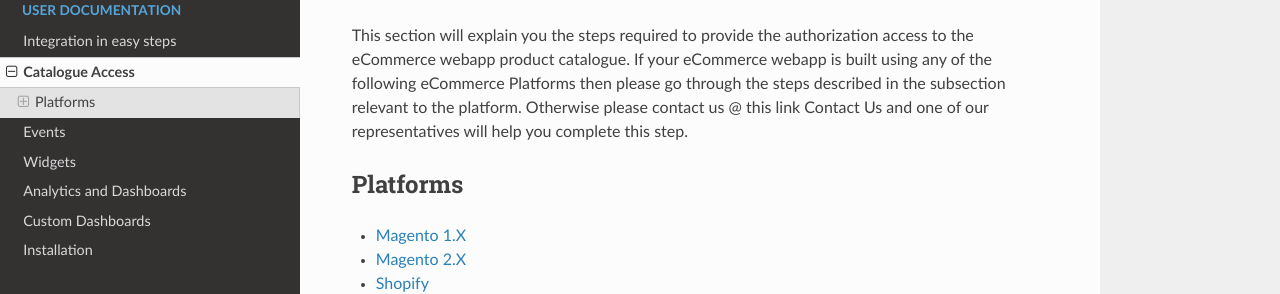
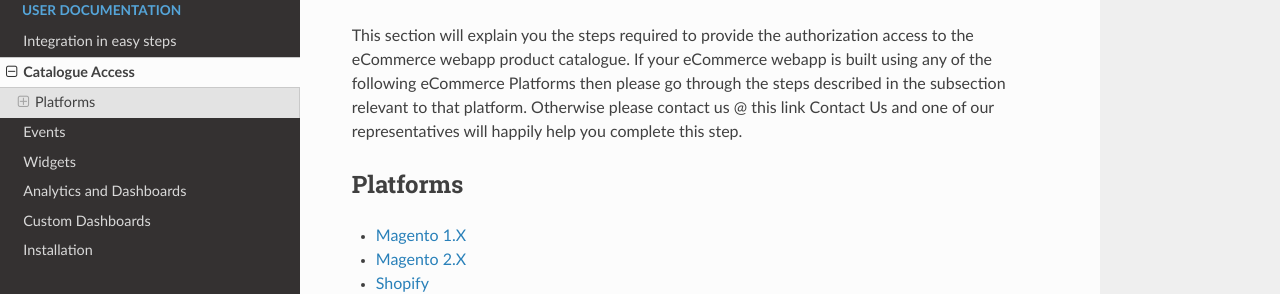
Before and after one commit to Jyotie/ecomdocs, a Sphinx documentation site: the page built from source/catalogue_access.rst, in a window 1280 px wide and 900 px high. Shown: the part 136-430 px from the top of the window. Built offline with Sphinx 7.4.7 and the Read the Docs theme 2.0.0, drawn with Linux system fonts in a browser that asks for light colours; pages that are not in the unit, such as notebooks, are missing from menus.

Commit message:
Update catalogue_access.rst

```diff
--- a/source/catalogue_access.rst
+++ b/source/catalogue_access.rst
@@ -1,7 +1,7 @@
 Catalogue Access
 =========================
 
-This section will explain you the steps required to provide the authorization access to the eCommerce webapp product catalogue. If your eCommerce webapp is built using any of the following eCommerce Platforms then please go through the steps described in the subsection relevant to the platform. Otherwise please contact us @ this link Contact Us  and one of our representatives will help you complete this step.
+This section will explain you the steps required to provide the authorization access to the eCommerce webapp product catalogue. If your eCommerce webapp is built using any of the following eCommerce Platforms then please go through the steps described in the subsection relevant to that platform. Otherwise please contact us @ this link Contact Us  and one of our representatives will happily help you complete this step.
 
 
 Platforms
```
